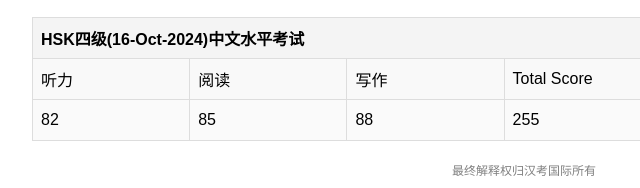
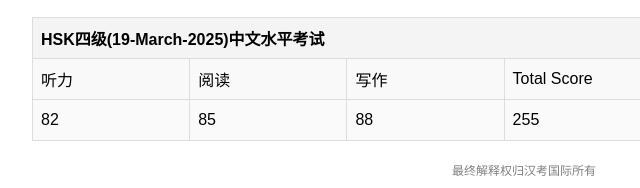
Before and after one commit to ma456197/admin.HSK.test, a plain HTML site: page index.html in a window 1280 px wide. Shown: the part 628-816 px from the top of the page, 116-756 px from the left. Drawn offline with Linux system fonts and the light colour scheme.

Commit message:
Update index.html

```diff
--- a/index.html
+++ b/index.html
@@ -157,7 +157,7 @@
 
                 <table>
                     <tr class="header-row">
-                        <th colspan="5">HSK四级(16-Oct-2024)中文水平考试</th>
+                        <th colspan="5">HSK四级(19-March-2025)中文水平考试</th>
                     </tr>
                     <tr>
                         <td>听力</td>
```
